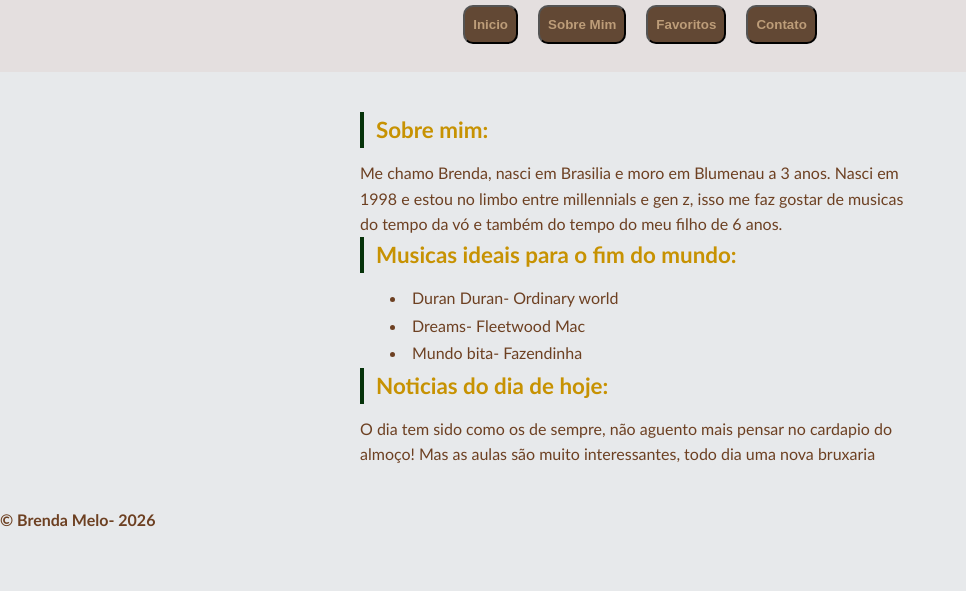
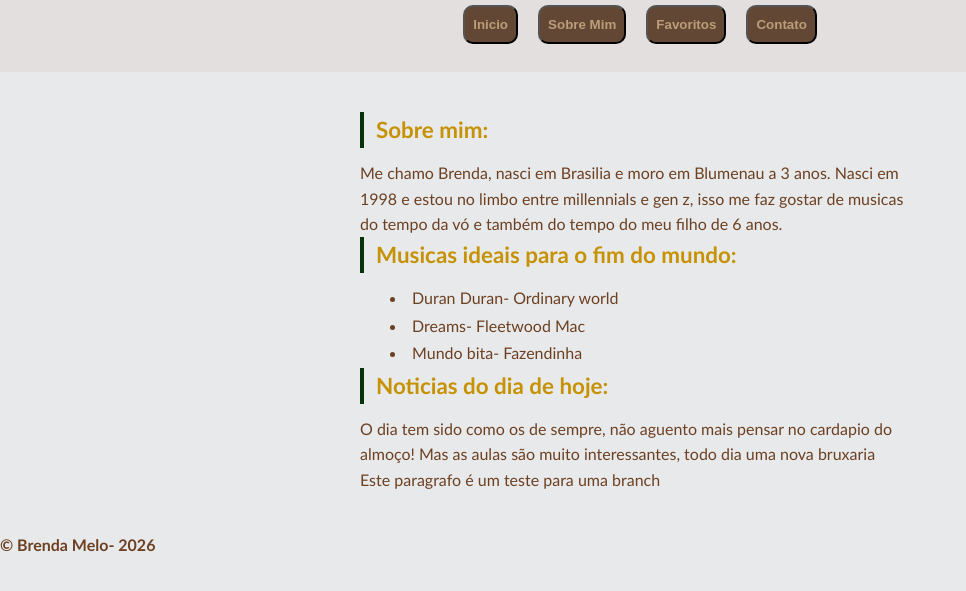
Before and after one commit to Berenda-m/ola-mundo, a plain HTML site: page index.html in a window 1280 px wide. Shown: the part 115-706 px from the top of the page, without its empty margins (0-966 px from the left). Drawn offline with Linux system fonts and the light colour scheme.

Commit message:
adiciona paragrafo

```diff
--- a/index.html
+++ b/index.html
@@ -28,6 +28,7 @@
         </ul>
         <h2>Noticias do dia de hoje:</h2>
         <p>O dia tem sido como os de sempre, não aguento mais pensar no cardapio do almoço! Mas as aulas são muito interessantes, todo dia uma nova bruxaria</p>
+        <p>Este paragrafo é um teste para uma branch</p>
     </main>
     <footer>
         <h4>&copy; Brenda Melo- 2026</h4>
```
